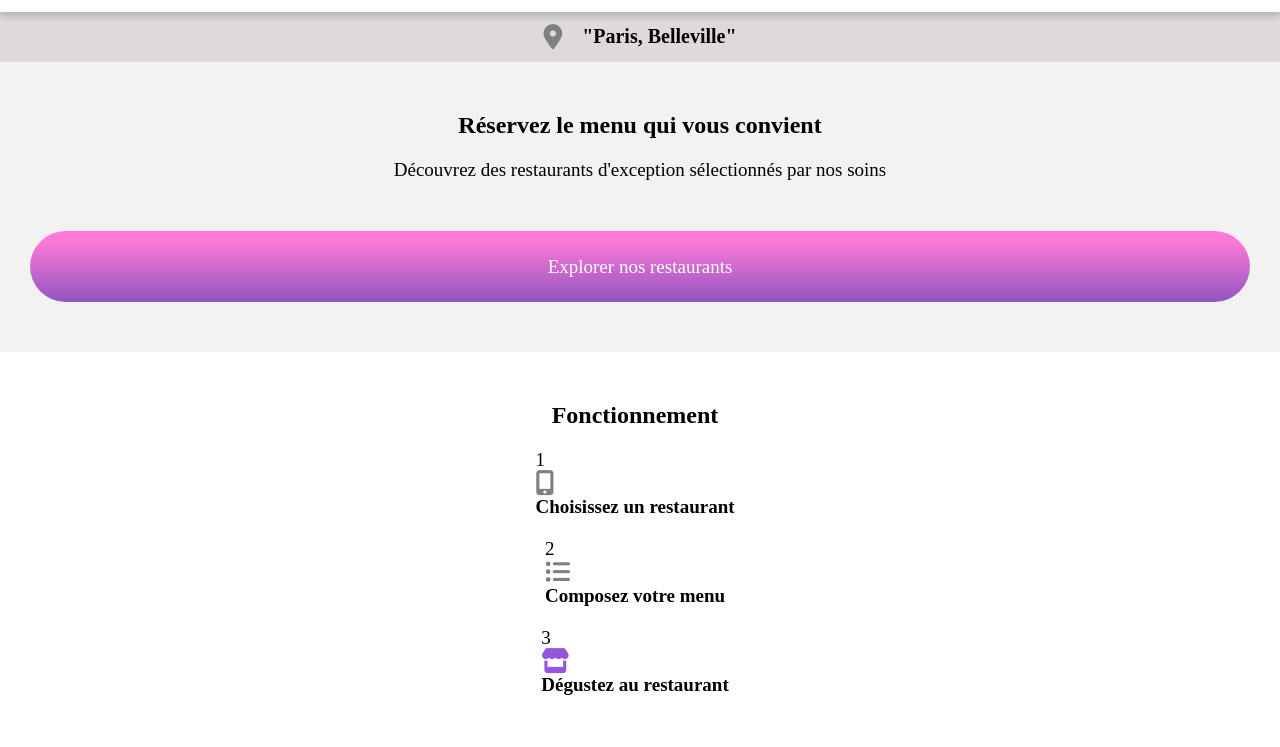
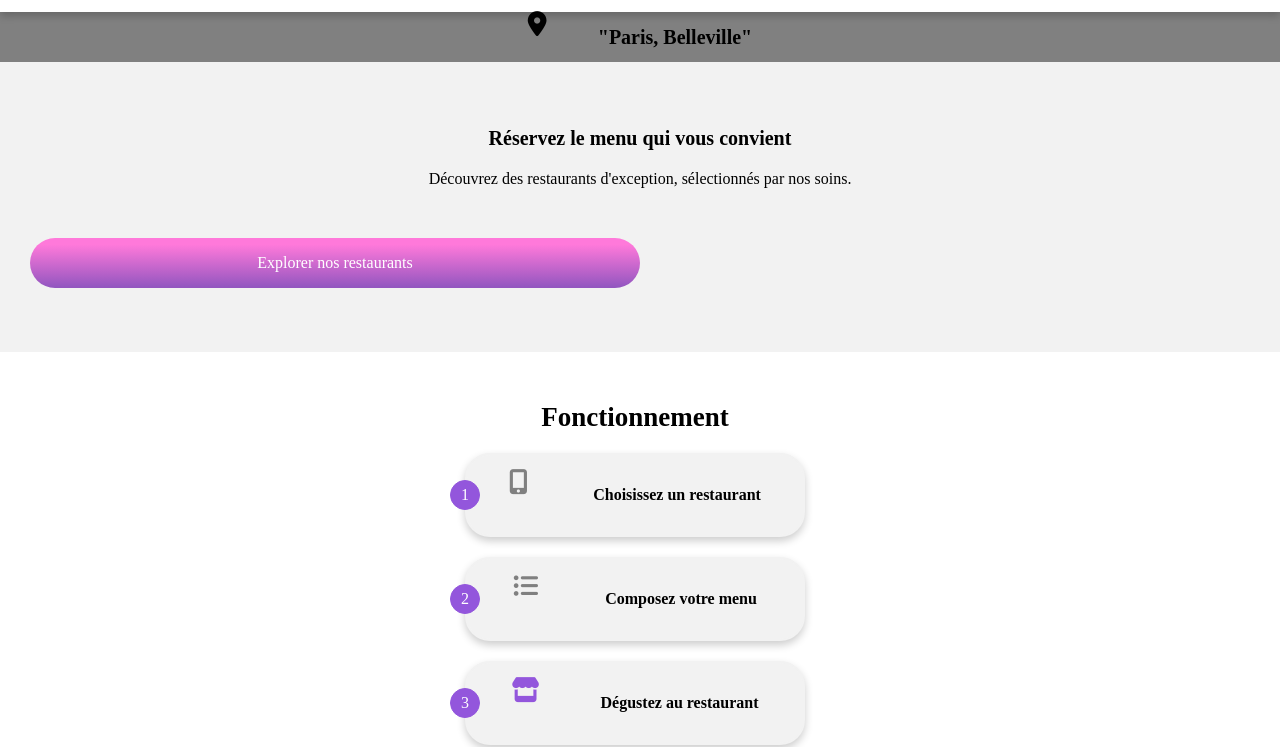
Before and after one commit to SamiaPercheron/Sahki_Samia_3_22042022, a website: page index.html in a window 1280 px wide. Shown: the part 53-800 px from the top of the page. Drawn offline with Linux system fonts and the light colour scheme; a web font is replaced by a local one.

Commit message:
Ajout style footer et correction partie explore

```diff
--- a/index.html
+++ b/index.html
@@ -36,8 +36,8 @@
         <!--**********Section 2 : introduction**********-->
         <section class="top">
             <div class="top__introduction">
-                <h2 class="top__introduction__book">Réservez le menu qui vous convient</h2>
-                <p>Découvrez des restaurants d'exception sélectionnés par nos soins</p>
+                <h2>Réservez le menu qui vous convient</h2>
+                <p>Découvrez des restaurants d'exception, sélectionnés par nos soins.</p>
             </div>
             <div class="explore">
                 <p>Explorer nos restaurants</p>
@@ -47,7 +47,7 @@
         <!--**********Section 3 :Function **********-->
         <section class="function">
 
-            <div class="function__steps">
+            <article class="function__steps">
                 <!--ecrire steps ou mettre le parent-->
                 <div class="function__steps__title">
                     <h2>Fonctionnement</h2>
@@ -147,18 +147,18 @@
 
     <!--**********Footer**********-->
     <footer>
-        <div class="footer__logo"><img src="./public/img/logo/ohmyfood@2x.svg" alt="logo oh my food"></div>
-        <div class="footer_info">
+        <div class="footer__logo"><img src="./public/img/logo/ohmyfood.png" alt="logo oh my food"></div>
+        <div class="footer__info">
             <ul>
                 <li>
                     <a href="#">
-                    <i class="fas fa-utensil class=footer__info__img"></i>
+                    <div class="icone-footer"><i class="fas fa-utensils class=footer__info__img"></i></div>
                     <p>Proposer un restaurant</p>
                     </a>
                 </li>
                 <li>
                     <a href="#">
-                    <i class="fas fa-hands-helping class=footer__info__img"></i>
+                    <div class="icone-footer"><i class="fas fa-hands-helping class=footer__info__img"></i></div>
                     <p>Devenir un partenaire</p>
                     </a>
                 </li>
--- a/sass/accueil.scss
+++ b/sass/accueil.scss
@@ -4,6 +4,7 @@
 @import "./layout/header";
 @import "./layout/footer";
 @import "./pages/accueil/cards";
+@import "./pages/accueil/fonctionnement";
 @import "./pages/restaurants/menu";
 @import "./utils/extensions";
 @import "./utils/functions";
@@ -31,18 +32,19 @@ h4{
 }
 
 p{
-    font-size:19px;
+    font-size:16px;
 }
 
 
 #bloc-page{
-    width: auto;
+   width:auto;
 }
 
 $colour-primary:#9356DC;
 $colour-secondary:#ff79DA;
 $colour-tertiary:#99e2D0;
 $bg-color: #f2f2f2;/*?*/
+
  /**********Header**********/
 header{
     display: flex;
@@ -61,8 +63,9 @@ header{
 }
 
 /**********Section 1:location**********/
-.location{
-    background-color:rgb(222, 218, 218);/*mettre variable avec couleur foncée*/
+.location
+{
+    background-color:grey;/*mettre variable avec couleur foncée*/
     height: 50px;
     font-size: 20px;
     display: flex;
@@ -72,7 +75,11 @@ header{
     &__city{
     display: flex;
     flex-direction: row;
+   align-items: center;
     gap: 20px;
+    i{
+    color: black;
+    }
     }
 }
 /**********Section 2:Introduction**********//*pb pour centrer texte "réservez....convient" en responsive*/
@@ -89,17 +96,24 @@ header{
     justify-content: center;
     align-items: center;
     gap: 20px;
+    h2{/*comment faire pour que "vous convient "fasse un retour à la ligne*/
+       text-align-last: center;
+       font-size: 20px;
+    }
+    p{
+        text-align-last: center;
+    }
     }
 }
 
 .explore{
-    display: flex;/*pb centrage */
+    display: flex;/*pb centrage, s'étire en responsive */
     justify-content: center;
-    width: 100%;
-    height: 100%;
+    max-width: 50%;/*pb :la div se place à gauche*/
+    height: 50px;
     color: white;
     background: linear-gradient(360deg, rgba(147,86,192,1) 2%, rgba(255,121,218,1) 87%);
-    padding: 20px 20px ;
+    padding: 0px 0px ;
     border-radius: 40px;
     margin-top: 50px;
     cursor: pointer;
@@ -107,86 +121,136 @@ header{
 
 .explore >p{
     display: flex;
+    width: 100%;
+    height: 100%;
+    white-space: nowrap;
     justify-content: center;
     align-items: center;
-    width: 100%;
 }
 /*
 .explore >p centrer le saut à la ligne
 {
 
 }*/
-
-/**********Section 3:Function**********/
-.function{ /*éléments p non alignés avec icones*/
+/**********section 3:Function**********/
+ .function {
+    /*éléments p non alignés avec icones*/
     display: flex;
     flex-direction: column;
     height: 440px;
     gap: 20px;
     padding-top: 50px;
-    padding-bottom:50px ;
-   &__steps{
+    padding-bottom: 50px;
+    &__steps {
     display: flex;
     flex-direction: column;
     justify-content: center;/*centré ou pas en responsive ?*/
     align-items: center;
     margin-right: 10px;
     gap: 20px;
+    &__title
+    {
+    font-size: 18px;
+    }}
 }
-}
-.frame{
+.function__steps__frame {
     display: flex;
     flex-direction: row;
-    border: 2px solid $bg-color;
+    border: 2px solid #f2f2f2;
     width: 340px;
     height: 75px;
-    justify-content:center;
-    align-items:center;
+    justify-content: space-around;
+    align-items: center;
     position: relative;
-    gap: 30px;/*problème alignement icones et p */
-    background-color: $bg-color;
-    box-shadow: 0 4px 8px 0 rgba(0,0,0,0.2);
+    gap: 30px; /*problème alignement icones et p */
+    background-color:#f2f2f2;
+    box-shadow: 0 4px 8px 0 rgba(0, 0, 0, 0.2);
     border-radius: 25px;
     padding: 40px 40px;
-       /* &__number{ne fonctionne pas*/
-.number{
+}
+
+.number {
     display: flex;
     justify-content: center;
     align-items: center;
-        position:absolute;
+    position: absolute;
     margin-left: -340px;
-        border: 1px solid $colour-primary;
+    border: 1px solid #9356DC;
     border-radius: 50%;
     width: 30px;
     height: 30px;
-        background-color: $colour-primary;
+    background-color: #9356DC;
     color: white;
     }
+.icone {
+    display: flex;
+    align-items: center;
+    justify-content: center;
+    color:grey;
+    font-size: 25px;
+    width: 50px;
+    height: 50px;
+
+    }
+.icone-purple {
+    color: #9356DC;
+    font-size: 25px;
+    width: 50px;
+    height: 50px;
+    display: flex;
+    align-items: center;
+    justify-content: center;
+    }
+.font {
+    font-weight: bold;
+    display: flex;
+    align-items: center;
+    justify-content: center;
     }
 
-.icone,.icone-purple{
-    font-size: 25px;
+.number
+{
+    color:white;
 }
 
-.icone{
-    color: grey;
-
+footer{
+    display: flex;
+    flex-direction: column;
+    justify-content: center;
+    gap: 10px;
+    padding: 20px 20px ;
+    background-color:rgba(0, 0, 0, 0.74);
+    &__logo {
+    img
+    {
+        width: 200px;
+    }}
 }
-
-.icone-purple{
-    color: $colour-primary;
-}
-
-/*mettre le titre fonctionnement à gauche*/
-
-.font{
-    font-weight: bold;
-
-}
-
-
-.info{
-    height: 35%;
+.footer___info{
     display: flex;
     flex-direction: column;
 }
+
+ .footer__info >ul{
+    list-style: none;
+ }
+
+.icone-footer
+{
+    font-size: 11px;
+    display: flex;
+    align-items: center;
+    width: 6%;
+    color: white;
+}
+ .footer__info a {
+    display: flex;
+    flex-direction: row;
+   align-items: center;
+   margin-bottom: 5px;
+ }
+
+li p{
+    color: white;
+    font-size: 17px;
+}
--- a/sass/layout/_footer.scss
+++ /dev/null
@@ -1,27 +0,0 @@
-footer{
-    display: flex;
-    flex-direction: column;
-    gap: 10px;
-    padding: 20px 20px ;
-    background-color: aqua;
-}
-.footer__logo >img
-{
-    color: white;
-}
-
-.footer__logo{
-color: white;
-}
-
-.footer__info{
-    display: flex;
-    flex-direction: column;
-    ul{
-        list-style-type: none;
-    li{
-        display: flex;
-        flex-direction: row;
-    }
-}
-}
--- a/sass/pages/accueil/_fonctionnement.scss
+++ /dev/null
@@ -1,68 +0,0 @@
-/**********section 3:Function**********/
-.function {
-    /*éléments p non alignés avec icones*/
-    display: flex;
-    flex-direction: column;
-    height: 440px;
-    gap: 20px;
-    padding-top: 50px;
-    padding-bottom: 50px;
-    &__function__steps {
-    display: flex;
-    flex-direction: column;
-    justify-content: center;
-    /*centré ou pas en responsive ?*/
-    align-items: center;
-    margin-right: 10px;
-    gap: 20px;
-    &__title
-    {
-    font-size: 20px;
-    }
-}}
-.frame {
-    display: flex;
-    flex-direction: row;
-    border: 2px solid #f2f2f2;
-    width: 340px;
-    height: 75px;
-    justify-content: center;
-    align-items: center;
-    position: relative;
-    gap: 30px;
-    /*problème alignement icones et p */
-    background-color: #f2f2f2;
-    box-shadow: 0 4px 8px 0 rgba(0, 0, 0, 0.2);
-    border-radius: 25px;
-    padding: 40px 40px;}
-.number {
-    display: flex;
-    justify-content: center;
-    align-items: center;
-    position: absolute;
-    margin-left: -340px;
-    border: 1px solid #9356DC;
-    border-radius: 50%;
-    width: 30px;
-    height: 30px;
-    background-color: #9356DC;
-    color: white;
-    }
-.icone {
-    color: green;
-    font-size: 25px;
-    }
-.icone-purple {
-    color: #9356DC;
-    font-size: 25px;
-    }
-.font {
-    font-weight: bold;
-    }
-
-
-
-.number
-{
-    color: red;
-}
```
Also changed, not shown: public/css/accueil.css, 1 other file. Lines whose indentation alone changed are shown as unchanged.
